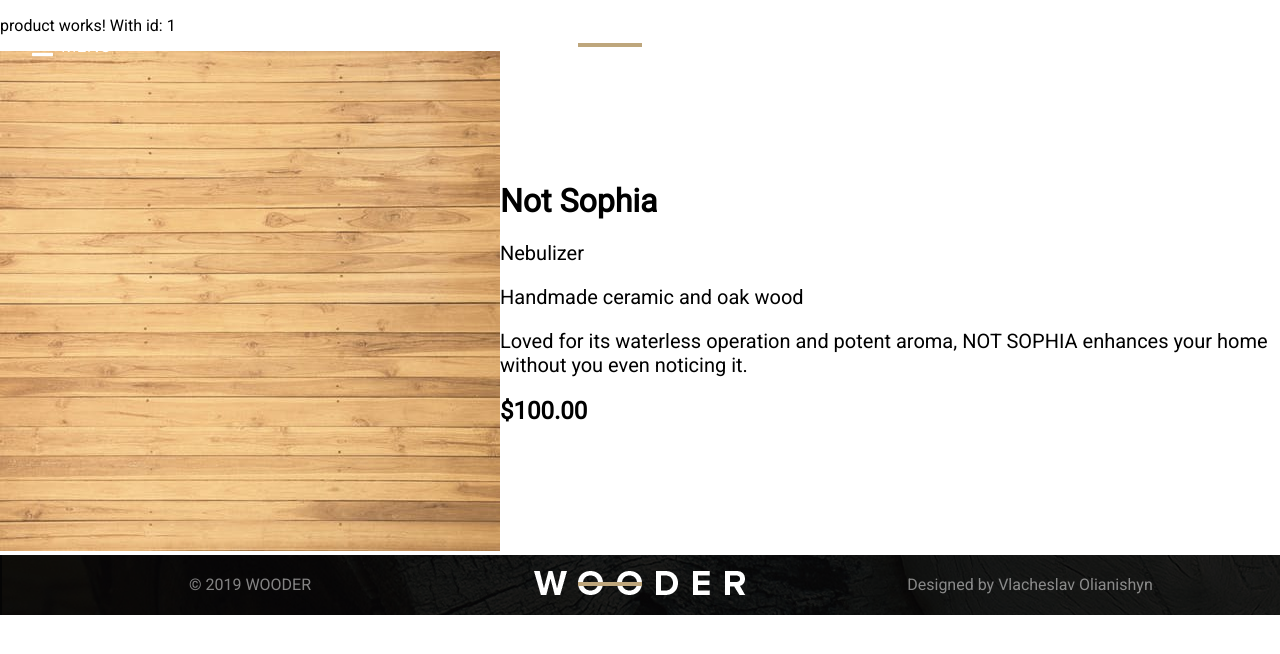
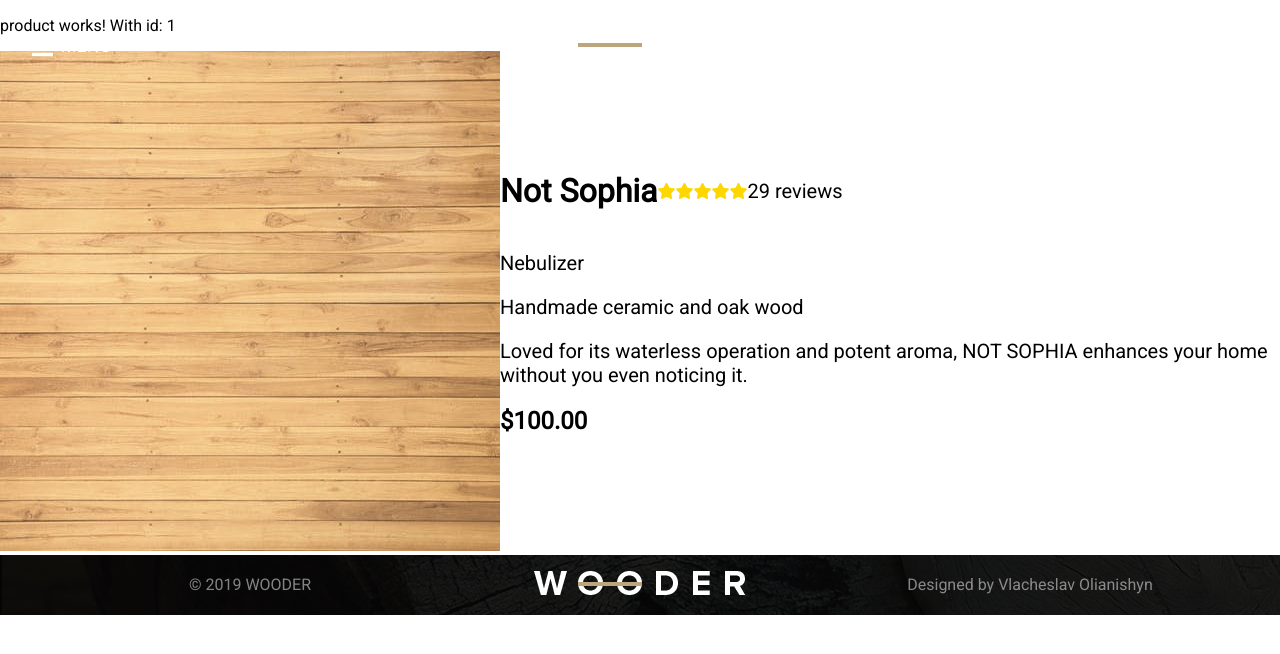
Before and after one commit to FajsiEx/ng-eshop, an Angular app: page /item/1 in a window 1280 px wide. Shown: the top 654 px of the page. Built offline with nearby package versions, Linux system fonts and the light colour scheme; no server answers.

Commit message:
very basic star (WIP)

```diff
--- a/src/app/pages/product/product.component.html
+++ b/src/app/pages/product/product.component.html
@@ -10,7 +10,15 @@
   </div>
 
   <div class="text">
-    <h1>Not Sophia</h1>
+    <div class="nameStars">
+      <h1>Not Sophia</h1>
+      <i class="fas fa-star"></i>
+      <i class="fas fa-star"></i>
+      <i class="fas fa-star"></i>
+      <i class="fas fa-star"></i>
+      <i class="fas fa-star"></i>
+      <p>29 reviews</p>
+    </div>
     <p>Nebulizer</p>
     <p>Handmade ceramic and oak wood</p>
     <p>Loved for its waterless operation and potent aroma, NOT SOPHIA enhances your home without you even noticing it.</p>
--- a/src/app/pages/product/product.component.scss
+++ b/src/app/pages/product/product.component.scss
@@ -2,6 +2,15 @@
     display: flex;
     justify-content: center;
     align-items: center;
+
+    .nameStars{
+        display: flex;
+        align-items: center;
+
+        .fa-star{
+            color: gold;
+        }
+    }
 
     p{
         font-size: 20px;
```
